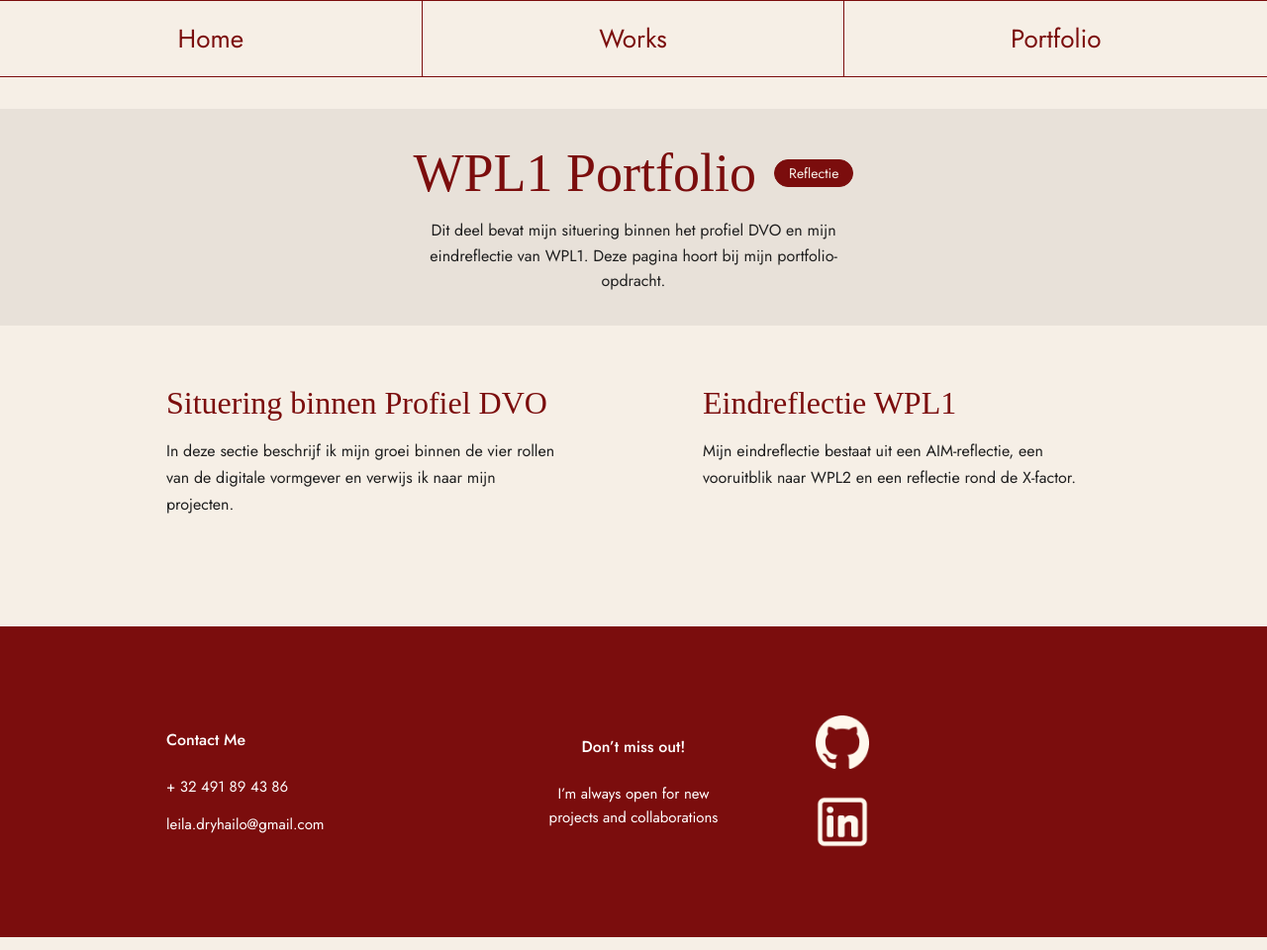
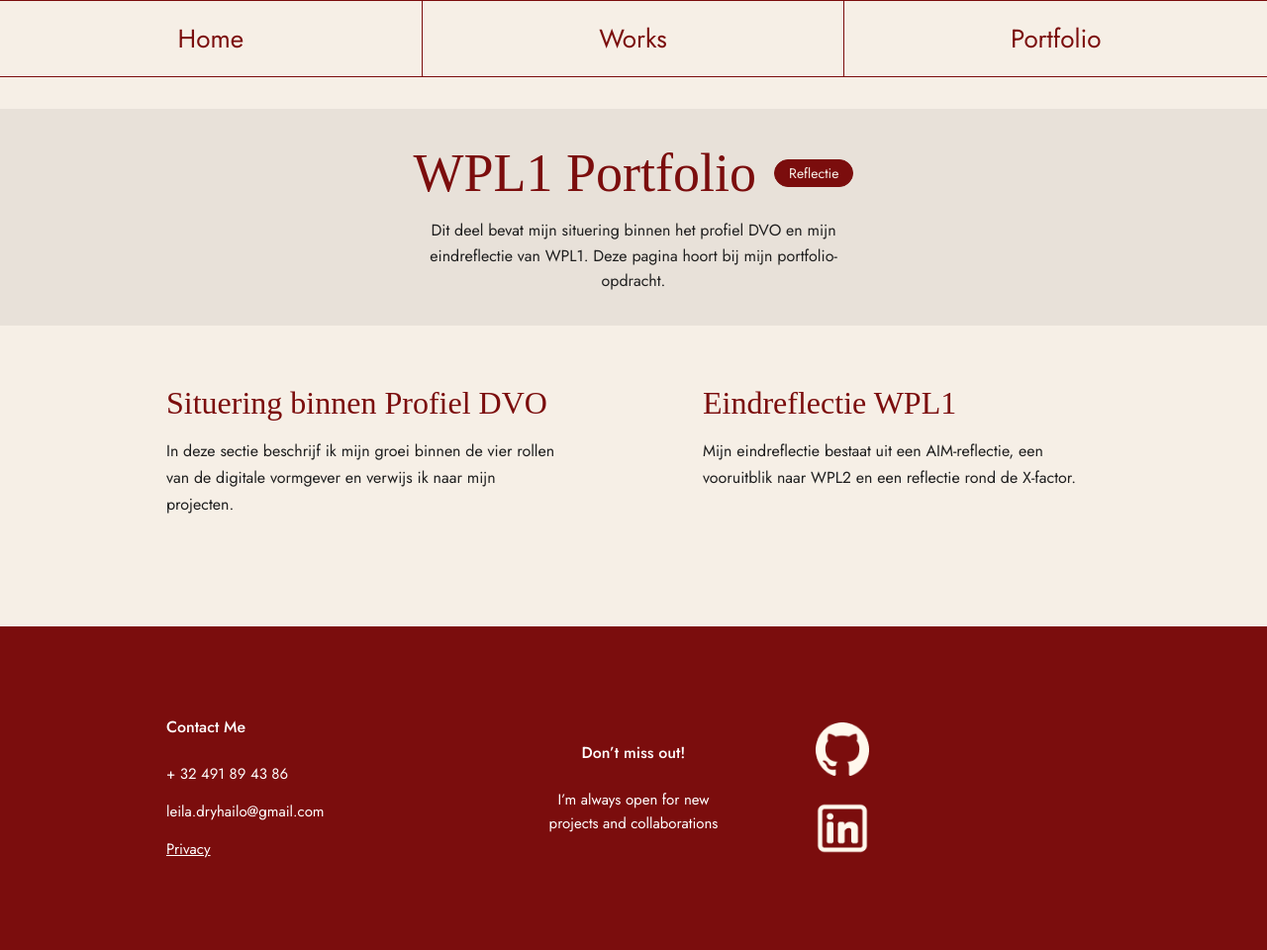
Before and after one commit to webpxl/41dvo1070-werkplekleren-1-portfolio-25-26-grdvo-LeilaDryhailoPXL, a plain HTML site: page Portfolio/index.html in a window 1280 px wide. Shown: the whole page at 99% size. Drawn offline with Linux system fonts and the light colour scheme; a web font is replaced by a local one.

Commit message:
First Commit 2de commit (3) Bestaande projectlayout verfijnd (4)visual design project 3 (5)Footer toegevoegd en navigatie- en layoutontwerp verder verfijnd (6)Add WPL1 portfolio reflection page Update footer with portfolio navigation and links (7)Add WPL1 portfolio page, reflection PDF and privacy policy

```diff
--- a/Portfolio/index.html
+++ b/Portfolio/index.html
@@ -58,6 +58,7 @@
             <h4 class="footer-title">Contact Me</h4>
             <p class="footer-text">+ 32 491 89 43 86</p>
             <p class="footer-text">leila.dryhailo@gmail.com</p>
+            <a href="files/privacy.txt" class="footer-text">Privacy</a>
         </div>
 
         <div class="footer-col footer-col--center">
```
Also changed, not shown: Portfolio/files/privacy.txt (added), 1 other file.
